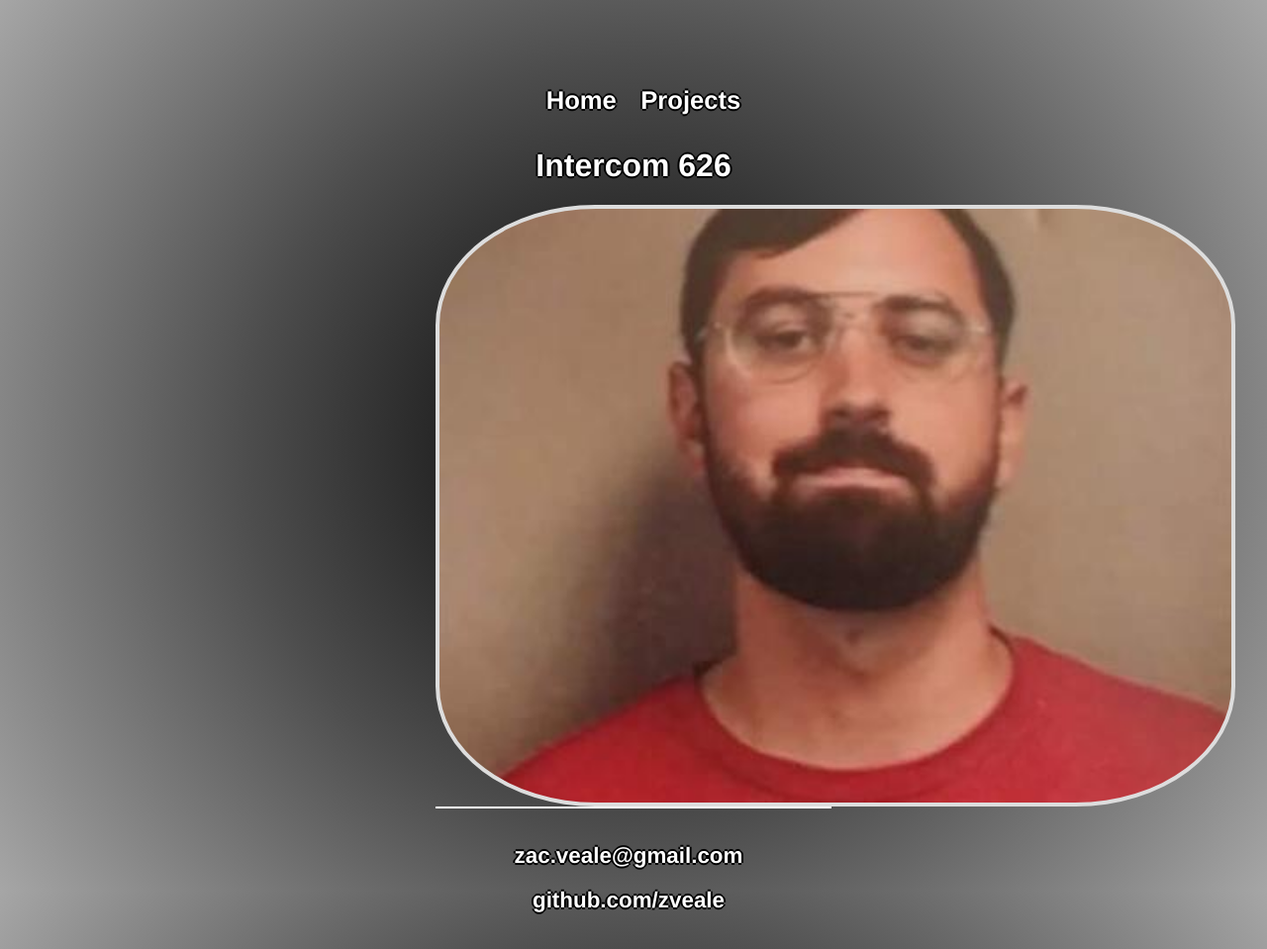
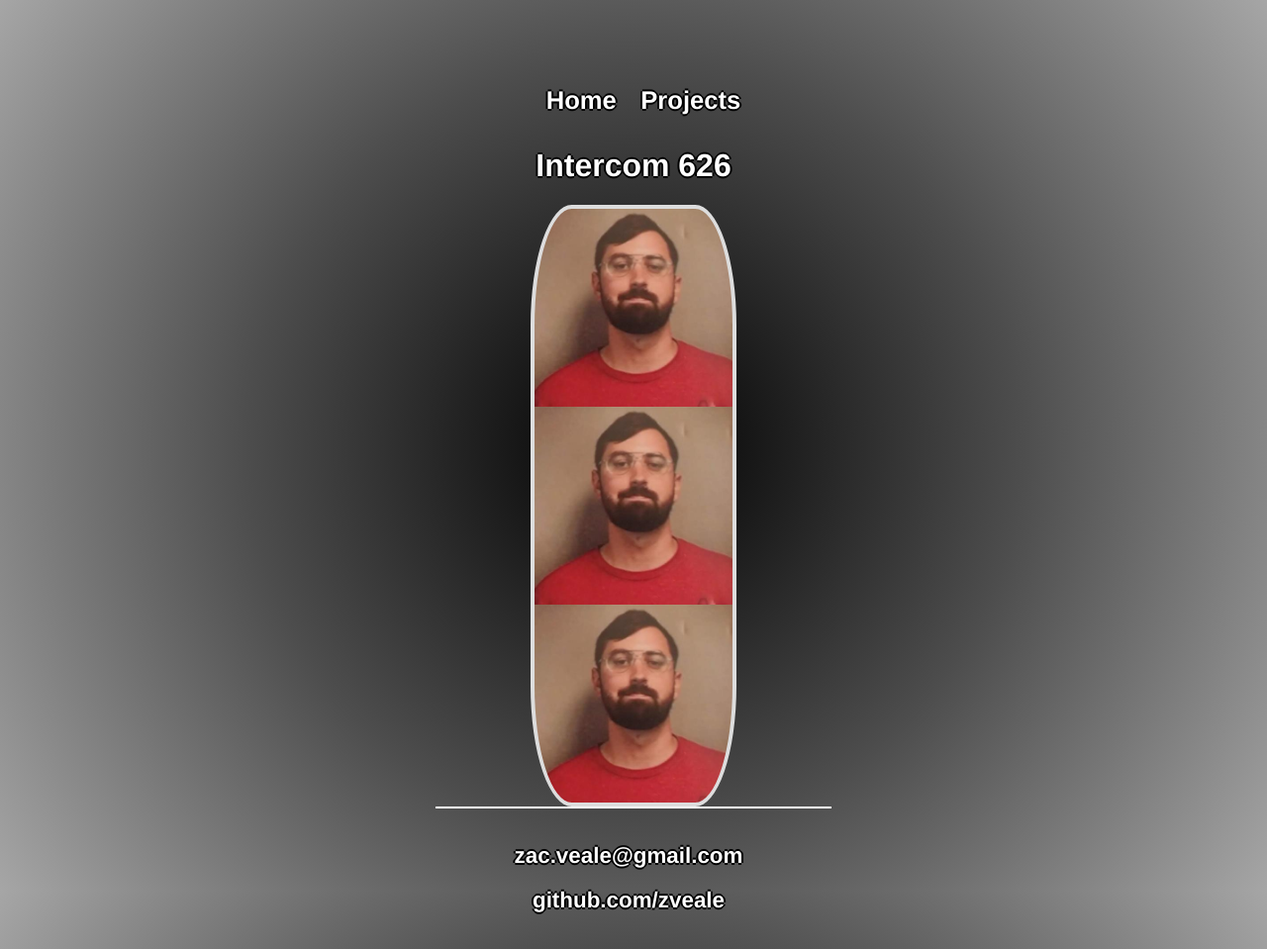
Before and after one commit to zveale/zveale.github.io, a Jekyll site: the page built from projects/index.html, in a window 1280 px wide. Shown: the whole page at 99% size. Built offline with Jekyll 4.4.1, drawn with Linux system fonts in a browser that asks for light colours.

Commit message:
Update main.css

```diff
--- a/css/main.css
+++ b/css/main.css
@@ -13,7 +13,9 @@ body {
 	background-size: 100%;
 	border: 4px solid #ddd;
 	border-radius: 50%;
-	margin: 0 auto;
+	margin-left: auto;
+    margin-right: auto;
+    width: 50%;
 }
 .container .intercomPhoto {
 	width: 800px;
@@ -23,7 +25,9 @@ body {
 	background-position: center;
 	border: 4px solid #ddd;
 	border-radius: 20%;
-	margin: 0 auto;
+	margin-left: auto;
+    margin-right: auto;
+    width: 50%;
 }
 nav ul {
     font-family:'Helvetica', 'Arial', 'Sans-Serif';
```
